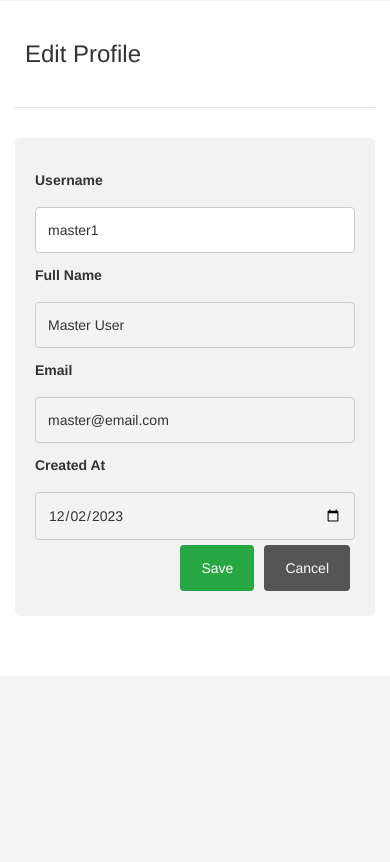
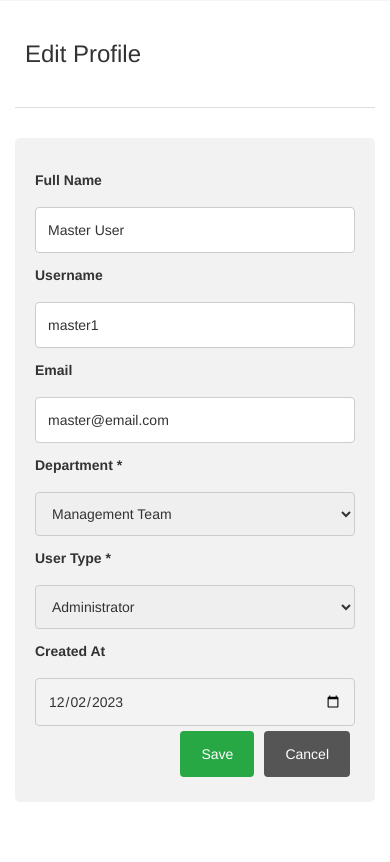
Before and after one commit to lleejiawen/task-management-app, a PHP site: page /pages/profile-edit.php in a window 390 px wide. Shown: the part 389-1251 px from the top of the page. Before the commit the page ends 980 px from the top, so only its background shows below. Run offline with PHP 8.4, Linux system fonts and the light colour scheme; a user stored in the database is signed in; data comes from the database, SQL or seed files in the repository.

Commit message:
Update users feature
- Fix phone number length requirement
- Check exists username or email before add or update user

```diff
--- a/assets/css/style.css
+++ b/assets/css/style.css
@@ -171,4 +171,5 @@ option {
 
 .content-container .readonly {
     background-color: #f3f3f3;
+    opacity: unset;
 }
--- a/pages/customer-add.php
+++ b/pages/customer-add.php
@@ -55,7 +55,7 @@ include '../includes/db.php';
 			 	      <label for="email"><b>Phone *</b></label>
 			      </div>
 			      <div class="col-sm-10">
-			        <input type="tel" name="phone" id="phone" placeholder="Enter customer phone" pattern="^\[689]\d{7}$" required>
+			        <input type="tel" name="phone" id="phone" placeholder="Enter customer phone" pattern="[689]\d{7,}$" required>
 			    	</div>
 					</div>
 
--- a/pages/customer-edit.php
+++ b/pages/customer-edit.php
@@ -66,7 +66,7 @@ if ($customer_id) {
 		 	        <label for="email"><b>Phone *</b></label>
 		        </div>
 		        <div class="col-sm-10">
-		          <input type="tel" name="phone" id="phone" placeholder="Enter customer phone" pattern="^\[689]\d{7}$" value="<?php echo $customer['phone']; ?>" required>
+		          <input type="tel" name="phone" id="phone" placeholder="Enter customer phone" pattern="[689]\d{7,}$" value="<?php echo $customer['phone']; ?>" required>
 		    	  </div>
 					</div>
 
--- a/pages/profile-edit.php
+++ b/pages/profile-edit.php
@@ -1,6 +1,9 @@
 <?php
 include '../includes/session.php';
 include '../includes/db.php';
+
+$get_type = mysqli_query($conn, "SELECT DISTINCT * FROM `user_type`");
+$get_department = mysqli_query($conn, "SELECT DISTINCT * FROM `user_department`");
 ?>
 
 <!DOCTYPE html>
@@ -38,7 +41,16 @@ include '../includes/db.php';
             if ($result && mysqli_num_rows($result) > 0) {
             $user = mysqli_fetch_assoc($result);
           ?>
-         <form action="../profile-api/update.php" method="post">
+         <form action="../users-api/update.php" method="post">
+
+            <div class="row form-field">
+              <div class="col-sm-2">
+                <label for="task_description"><b>Full Name</b></label>
+              </div>
+              <div class="col-sm-10">
+               <input type="text" name="full_name" id="full_name" placeholder="Enter full name" value="<?php echo $user['full_name']; ?>" required>
+              </div>
+            </div>
 
             <div class="row form-field">
               <div class="col-sm-2">
@@ -51,20 +63,41 @@ include '../includes/db.php';
 
             <div class="row form-field">
               <div class="col-sm-2">
-                <label for="task_description"><b>Full Name</b></label>
+                <label for="task_description"><b>Email</b></label>
               </div>
               <div class="col-sm-10">
-               <input type="text" name="full_name" class="readonly" id="full_name" placeholder="Enter full name" value="<?php echo $user['full_name']; ?>" required readonly>
+                <input type="text" name="email" id="email" placeholder="Enter email" value="<?php echo $user['email']; ?>" required>
               </div>
             </div>
 
             <div class="row form-field">
-              <div class="col-sm-2">
-                <label for="task_description"><b>Email</b></label>
-              </div>
-              <div class="col-sm-10">
-                <input type="text" name="email" class="readonly" id="email" placeholder="Enter email" value="<?php echo $user['email']; ?>" required readonly>
-              </div>
+                <div class="col-sm-2">
+                    <label for="user_department"><b>Department *</b></label>
+                  </div>
+                  <div class="col-sm-10">
+                    <select name="user_department" <?php if ($user['user_type'] != 1){ echo 'class="readonly" disabled'; }?>>
+                      <?php  while ($department = mysqli_fetch_array($get_department,MYSQLI_ASSOC)){ ?>
+                        <option value="<?php echo $department["id"]; ?>" <?php echo ($department["id"] == $user["user_department"]) ? 'selected' : ''; ?>>
+                            <?php echo $department["name"]; ?>
+                        </option>
+                      <?php } ?>
+                  </select>
+                </div>
+            </div>
+
+            <div class="row form-field">
+                  <div class="col-sm-2">
+                      <label for="user_type"><b>User Type *</b></label>
+                    </div>
+                    <div class="col-sm-10">
+                      <select name="user_type" <?php if ($user['user_type'] != 1){ echo 'class="readonly" disabled'; }?>>
+                        <?php  while ($type = mysqli_fetch_array($get_type,MYSQLI_ASSOC)){ ?>
+                          <option value="<?php echo $type["id"]; ?>" <?php echo ($type["id"] == $user["user_type"]) ? 'selected' : ''; ?>>
+                              <?php echo $type["user_type"]; ?>
+                          </option>
+                        <?php } ?>
+                    </select>
+                  </div>
             </div>
 
             <div class="row form-field">
```
Also changed, not shown: pages/profile.php (+10 -2 lines), pages/user-edit.php (+28 -5 lines), users-api/add.php (+14 -7 lines), users-api/update.php (+39 -9 lines).
